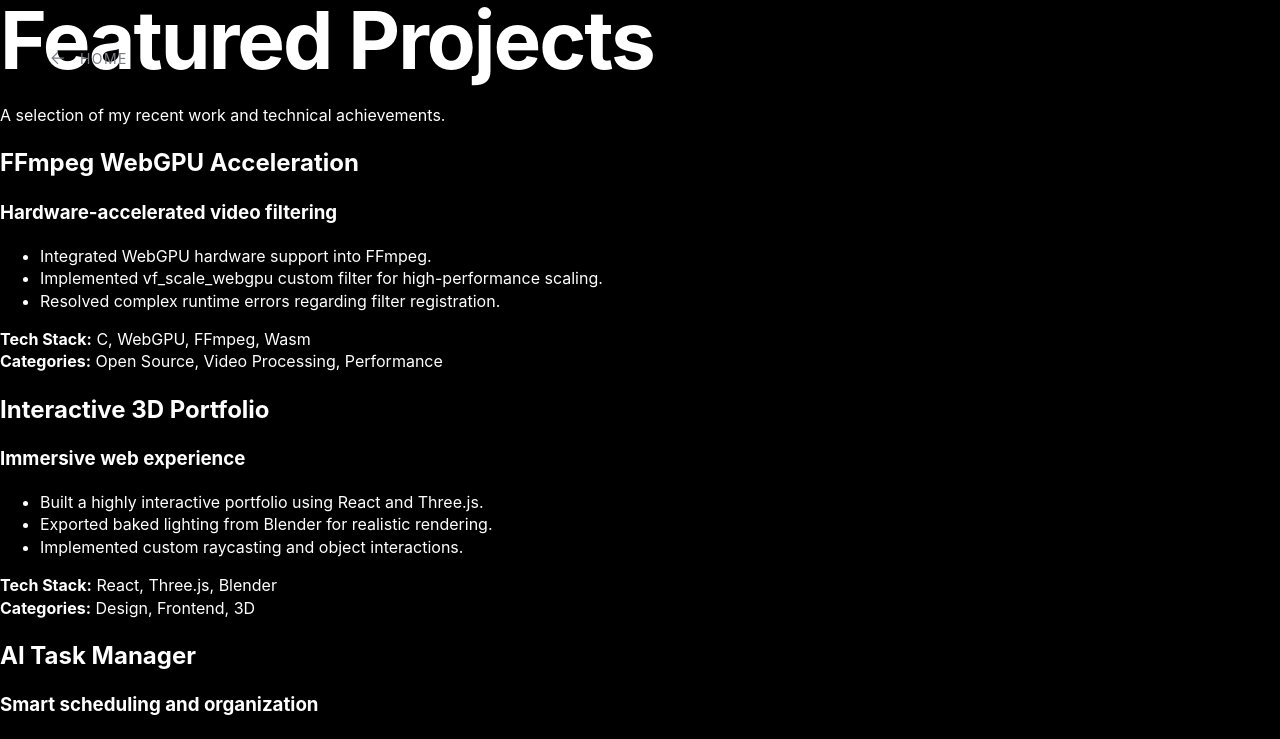
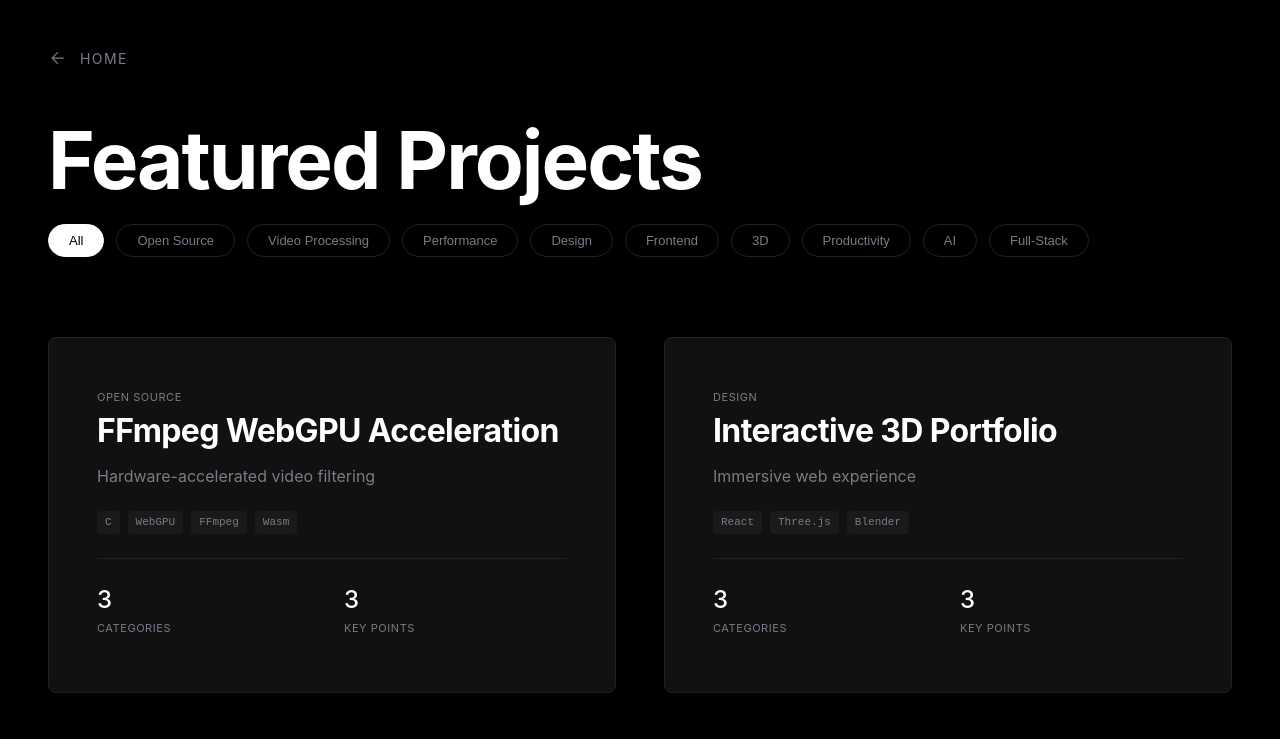
Before and after one commit to Singh-Ishu/Portfolio_1, a React (Vite) app in the folder portfolio_1/: page /projects in a window 1280 px wide. Shown: the top 739 px of the page. Built offline with nearby package versions, Linux system fonts and the light colour scheme.

Commit message:
Added projects page

```diff
--- a/portfolio_1/src/pages/Projects.jsx
+++ b/portfolio_1/src/pages/Projects.jsx
@@ -1,8 +1,76 @@
-import { useEffect } from 'react';
+import { useState, useEffect, useRef } from 'react';
 import BackButton from '../components/BackButton';
 import projectsData from '../data/projects.json';
+import githubIcon from '../assets/github.png';
+import webIcon from '../assets/web.png';
+
+function ProjectCard({ project }) {
+  const innerRef = useRef(null);
+
+  const handleMouseMove = (e) => {
+    if (!innerRef.current) return;
+    const rect = e.currentTarget.getBoundingClientRect();
+    const x = (e.clientX - rect.left) / rect.width;
+    const y = (e.clientY - rect.top) / rect.height;
+
+    const rotateX = (y - 0.5) * -15;
+    const rotateY = (x - 0.5) * 15;
+
+    innerRef.current.style.transform = `rotateX(${rotateX}deg) rotateY(${rotateY}deg)`;
+  };
+
+  const handleMouseLeave = () => {
+    if (!innerRef.current) return;
+    innerRef.current.style.transform = 'rotateX(0deg) rotateY(0deg)';
+  };
+
+  return (
+    <article
+      className="project-card"
+      onMouseMove={handleMouseMove}
+      onMouseLeave={handleMouseLeave}
+    >
+      <div className="project-inner" ref={innerRef}>
+        <div className="project-links">
+          {project.github && (
+            <a href={project.github} target="_blank" rel="noopener noreferrer" title="View Source">
+              <img src={githubIcon} alt="GitHub" width="24" height="24" style={{ filter: 'invert(1)', opacity: 0.8, transition: 'opacity 0.3s ease' }} onMouseOver={(e) => e.currentTarget.style.opacity = 1} onMouseOut={(e) => e.currentTarget.style.opacity = 0.8} />
+            </a>
+          )}
+          {project.livelink && (
+            <a href={project.livelink} target="_blank" rel="noopener noreferrer" title="Live Preview">
+              <img src={webIcon} alt="Live Link" width="24" height="24" style={{ filter: 'invert(1)', opacity: 0.8, transition: 'opacity 0.3s ease' }} onMouseOver={(e) => e.currentTarget.style.opacity = 1} onMouseOut={(e) => e.currentTarget.style.opacity = 0.8} />
+            </a>
+          )}
+        </div>
+        <p className="metric-label" style={{marginBottom: '8px'}}>{project.normalTags[0] || 'Project'}</p>
+        <h2>{project.title}</h2>
+        <p className="project-subtitle">{project.subtitle}</p>
+
+        <div className="project-tech">
+          {project.stackTags.map(tech => (
+            <span key={tech} className="tech-pill">{tech}</span>
+          ))}
+        </div>
+
+        <div className="project-metrics">
+          <div>
+            <div className="metric-val">{project.normalTags.length}</div>
+            <div className="metric-label">Categories</div>
+          </div>
+          <div>
+            <div className="metric-val">{project.points.length}</div>
+            <div className="metric-label">Key Points</div>
+          </div>
+        </div>
+      </div>
+    </article>
+  );
+}
 
 export default function Projects() {
+  const [filter, setFilter] = useState('all');
+
   useEffect(() => {
     document.title = "Projects - Ishaan Singh";
     let meta = document.querySelector('meta[name="description"]');
@@ -14,36 +82,42 @@
     meta.content = "Explore the featured projects by Ishaan Singh, including web development, 3D experiences, and systems programming.";
   }, []);
 
+  const allTags = Array.from(new Set(projectsData.flatMap(p => p.normalTags)));
+
+  const filteredProjects = filter === 'all'
+    ? projectsData
+    : projectsData.filter(p => p.normalTags.includes(filter));
+
   return (
-    <main>
+    <>
       <BackButton />
-      <header>
+      <main className="container section fade-in" data-od-id="projects-content">
         <h1>Featured Projects</h1>
-        <p>A selection of my recent work and technical achievements.</p>
-      </header>
 
-      <section>
-        {projectsData.map((project) => (
-          <article key={project.id}>
-            <h2>{project.title}</h2>
-            <h3>{project.subtitle}</h3>
+        <div className="tag-filter">
+          <button
+            className={`tag-btn ${filter === 'all' ? 'active' : ''}`}
+            onClick={() => setFilter('all')}
+          >
+            All
+          </button>
+          {allTags.map(tag => (
+            <button
+              key={tag}
+              className={`tag-btn ${filter === tag ? 'active' : ''}`}
+              onClick={() => setFilter(tag)}
+            >
+              {tag}
+            </button>
+          ))}
+        </div>
 
-            <ul>
-              {project.points.map((point, index) => (
-                <li key={index}>{point}</li>
-              ))}
-            </ul>
-
-            <div>
-              <strong>Tech Stack:</strong> {project.stackTags.join(', ')}
-            </div>
-
-            <div>
-              <strong>Categories:</strong> {project.normalTags.join(', ')}
-            </div>
-          </article>
-        ))}
-      </section>
-    </main>
+        <div className="project-grid">
+          {filteredProjects.map((project) => (
+            <ProjectCard key={project.id} project={project} />
+          ))}
+        </div>
+      </main>
+    </>
   );
 }
```
Also changed, not shown: portfolio_1/src/assets/github.png (added), portfolio_1/src/assets/web.png (added).
